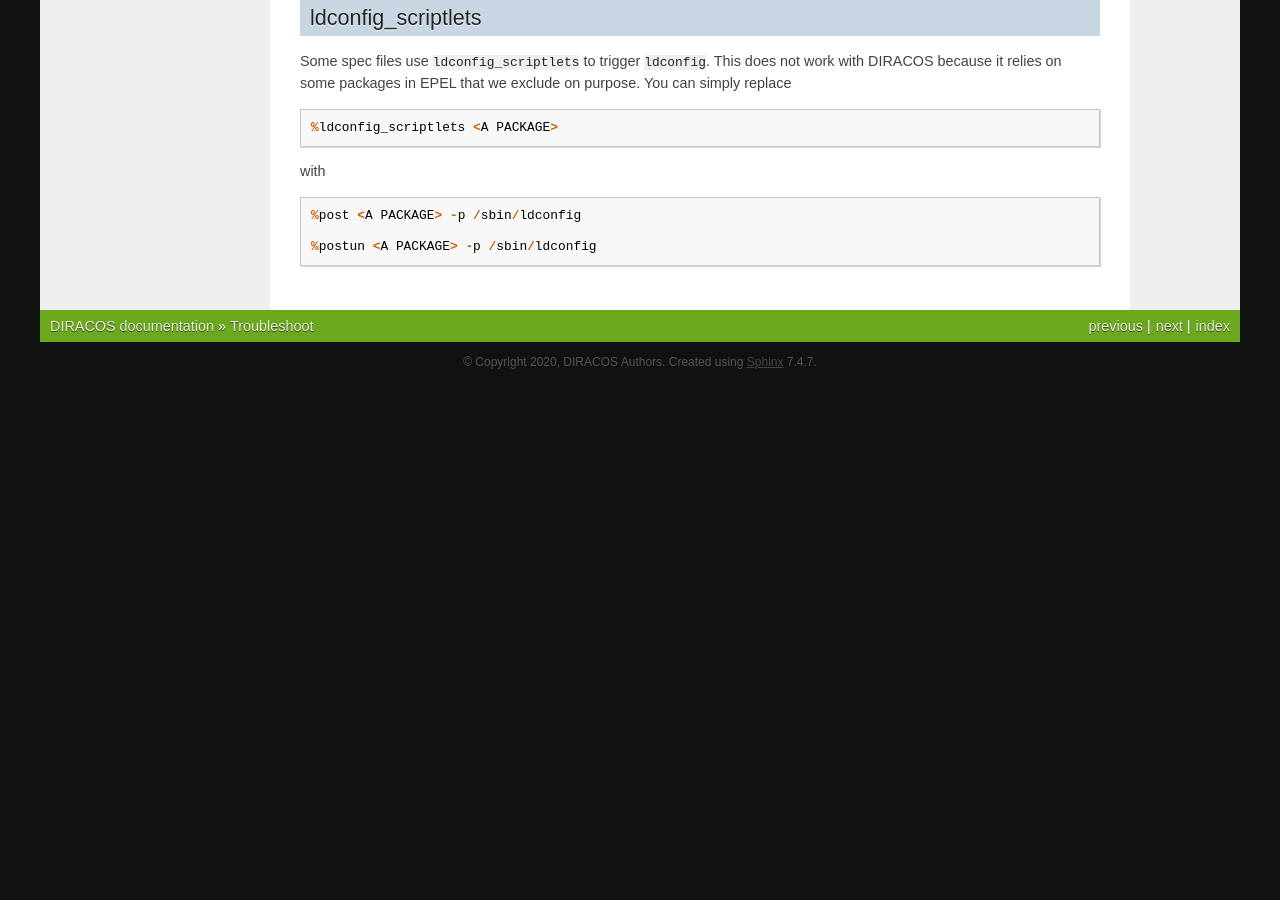
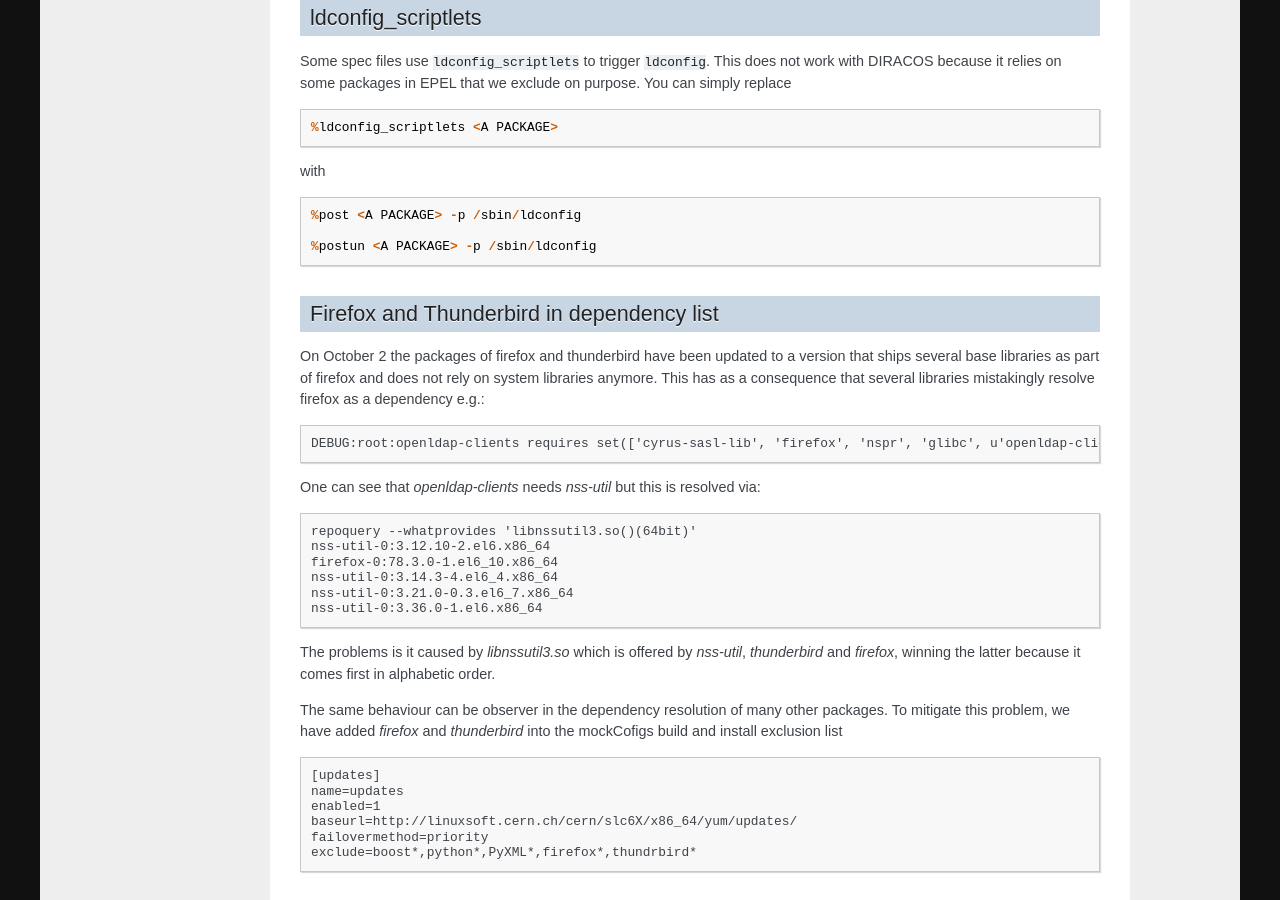
Before and after one commit to DIRACGrid/DIRACOS, a Sphinx documentation site: the page built from docs/source/50_troubleshoot.rst, in a window 1280 px wide and 900 px high, scrolled down 1834 px. Built offline with Sphinx 7.4.7, drawn with Linux system fonts in a browser that asks for light colours; before the commit the page ends 2216 px from its top, so only the background shows below that; some of the changed text lies outside the part shown.

Commit message:
add explanation for exclusion of firefox and thunderbird

```diff
--- a/docs/source/50_troubleshoot.rst
+++ b/docs/source/50_troubleshoot.rst
@@ -128,3 +128,39 @@
    %post <A PACKAGE> -p /sbin/ldconfig
 
    %postun <A PACKAGE> -p /sbin/ldconfig
+
+
+Firefox and Thunderbird in dependency list
+------------------------------------------
+On October 2 the packages of firefox and thunderbird have been updated to
+a version that ships several base libraries as part of firefox and does not
+rely on system libraries anymore. This has as a consequence that several libraries
+mistakingly resolve firefox as a dependency e.g.:
+
+.. code-block:: text
+
+    DEBUG:root:openldap-clients requires set(['cyrus-sasl-lib', 'firefox', 'nspr', 'glibc', u'openldap-clients', 'nss-util', 'openldap', 'nss'])
+
+One can see that `openldap-clients` needs `nss-util` but this is resolved via:
+
+.. code-block:: text
+
+  repoquery --whatprovides 'libnssutil3.so()(64bit)'
+  nss-util-0:3.12.10-2.el6.x86_64
+  firefox-0:78.3.0-1.el6_10.x86_64
+  nss-util-0:3.14.3-4.el6_4.x86_64
+  nss-util-0:3.21.0-0.3.el6_7.x86_64
+  nss-util-0:3.36.0-1.el6.x86_64
+
+The problems is it caused by `libnssutil3.so` which is offered by `nss-util`, `thunderbird` and `firefox`, winning the latter because it comes first in alphabetic order.
+
+The same behaviour can be observer in the dependency resolution of many other packages. To mitigate this problem, we have added `firefox` and `thunderbird` into the mockCofigs build and install exclusion list
+
+.. code-block:: text
+
+  [updates]
+  name=updates
+  enabled=1
+  baseurl=http://linuxsoft.cern.ch/cern/slc6X/x86_64/yum/updates/
+  failovermethod=priority
+  exclude=boost*,python*,PyXML*,firefox*,thundrbird*
```
